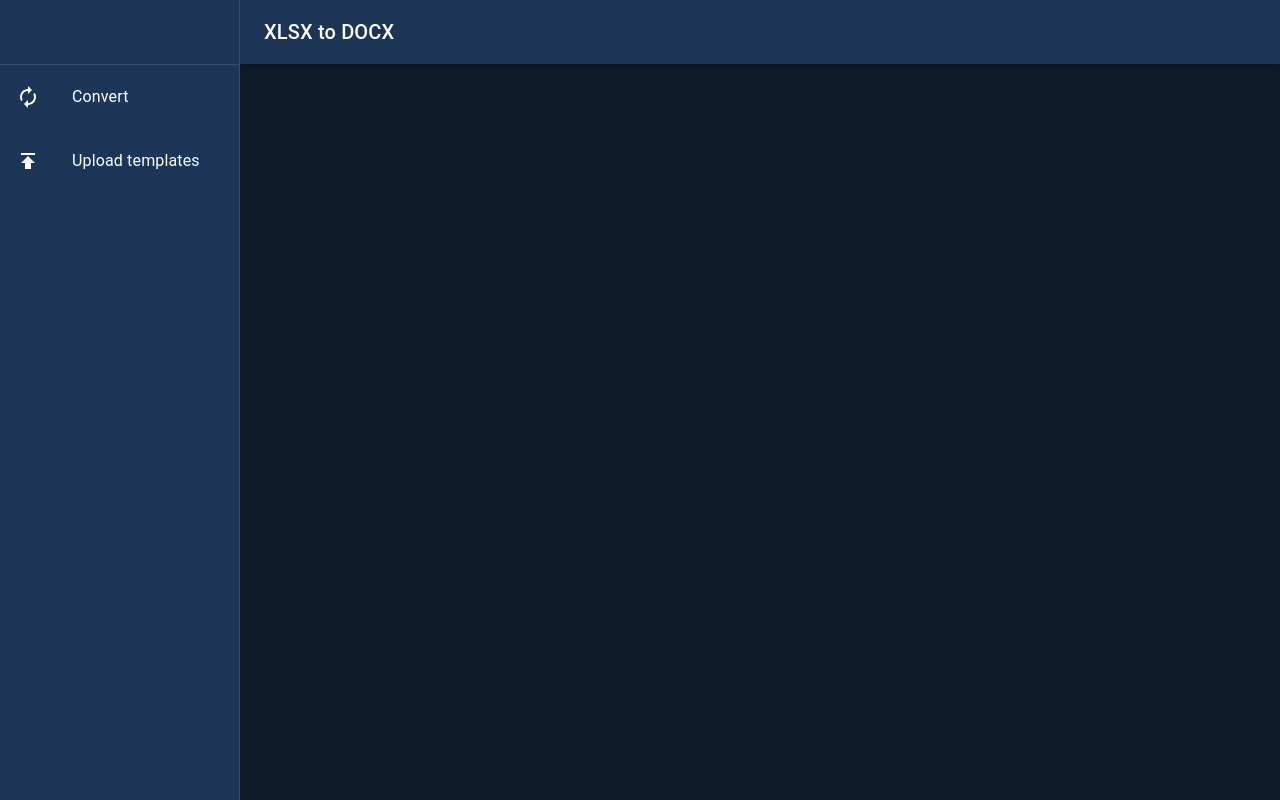
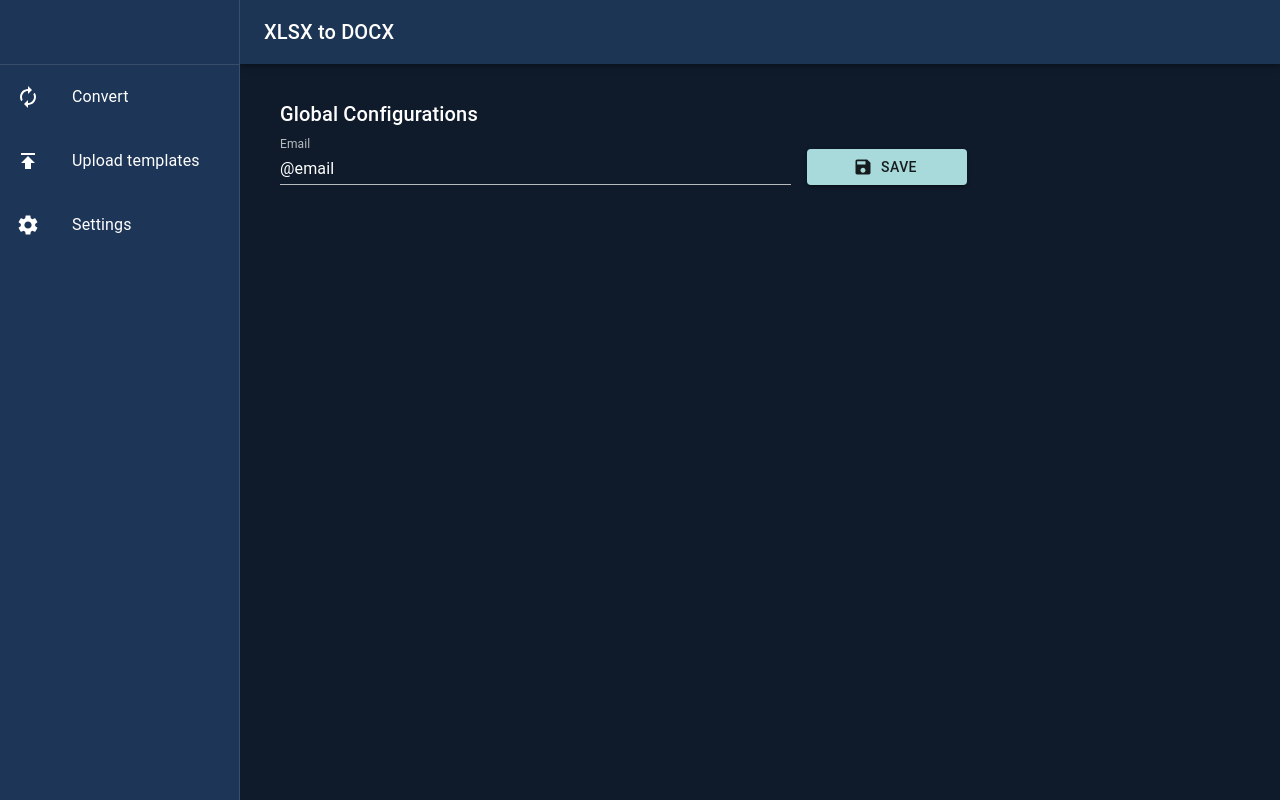
Before and after one commit to MilosMladenovicWork/xlsx-to-docx-inserter, a React (Create React App) app: page /#/settings in a window 1280 px wide. Built offline with nearby package versions, Linux system fonts and the light colour scheme.

Commit message:
feat(validation): ✨ added valitaditon wrapper and fixed style stuff

```diff
--- a/src/App.js
+++ b/src/App.js
@@ -4,6 +4,8 @@ import ResponsiveDrawer from "./ResponsiveDrawer";
 import Convert from "./screens/Convert";
 import { HashRouter, Route } from "react-router-dom";
 import UploadTemplates from "./screens/UploadTemplates";
+import Settings from "./screens/Settings";
+
 
 const useStyles = makeStyles(
   (theme) => ({
@@ -25,6 +27,7 @@ function App() {
         <ResponsiveDrawer>
           <Route path="/" exact component={Convert} />
           <Route path="/upload-templates" component={UploadTemplates} />
+          <Route path="/settings" component={Settings} />
         </ResponsiveDrawer>
       </HashRouter>
     </Box>
--- a/src/ResponsiveDrawer.js
+++ b/src/ResponsiveDrawer.js
@@ -1,21 +1,24 @@
+import {
+  makeStyles,
+  useTheme,
+  Divider,
+  AppBar,
+  Drawer,
+  Hidden,
+  IconButton,
+  List,
+  ListItem,
+  ListItemIcon,
+  ListItemText,
+  Toolbar,
+  Typography,
+  Grid,
+} from "@material-ui/core";
+import { Autorenew, Publish, Settings } from "@material-ui/icons";
+import MenuIcon from "@material-ui/icons/Menu";
 import React from "react";
 import PropTypes from "prop-types";
-import AppBar from "@material-ui/core/AppBar";
 import CssBaseline from "@material-ui/core/CssBaseline";
-import Divider from "@material-ui/core/Divider";
-import Drawer from "@material-ui/core/Drawer";
-import Hidden from "@material-ui/core/Hidden";
-import IconButton from "@material-ui/core/IconButton";
-import List from "@material-ui/core/List";
-import ListItem from "@material-ui/core/ListItem";
-import ListItemIcon from "@material-ui/core/ListItemIcon";
-import ListItemText from "@material-ui/core/ListItemText";
-import MenuIcon from "@material-ui/icons/Menu";
-import Toolbar from "@material-ui/core/Toolbar";
-import Typography from "@material-ui/core/Typography";
-import Grid from "@material-ui/core/Grid";
-import { makeStyles, useTheme } from "@material-ui/core/styles";
-import { Autorenew, Publish } from "@material-ui/icons";
 import { Link } from "react-router-dom";
 
 const drawerWidth = 240;
@@ -69,7 +72,8 @@ const useStyles = makeStyles((theme) => ({
     height: `calc(100vh - ${theme.mixins.toolbar.minHeight + 10}px)`,
     overflowY: "auto",
     [theme.breakpoints.up("sm")]: {
-      width: "calc(100% - 530px)", // substract scrollbar
+      width: "calc(100% - 513px)", // substract scrollbar
+      // width: 'auto',
       padding: theme.spacing(4, 5),
     },
     "&::-webkit-scrollbar": {
@@ -123,6 +127,16 @@ function ResponsiveDrawer(props) {
           </ListItem>
         </Link>
       </List>
+      <List>
+        <Link to="/settings">
+          <ListItem button>
+            <ListItemIcon>
+              <Settings />
+            </ListItemIcon>
+            <ListItemText primary={"Settings"} />
+          </ListItem>
+        </Link>
+      </List>
     </div>
   );
 
@@ -152,6 +166,7 @@ function ResponsiveDrawer(props) {
         {/* The implementation can be swapped with js to avoid SEO duplication of links. */}
         <Hidden smUp implementation="css">
           <Drawer
+            disablePortal
             container={container}
             variant="temporary"
             anchor={theme.direction === "rtl" ? "right" : "left"}
@@ -180,7 +195,9 @@ function ResponsiveDrawer(props) {
           </Drawer>
         </Hidden>
       </nav>
-      <Grid container className={classes.content}>{children}</Grid>
+      <Grid container className={classes.content}>
+        {children}
+      </Grid>
     </div>
   );
 }
--- a/src/screens/Convert.tsx
+++ b/src/screens/Convert.tsx
@@ -65,6 +65,7 @@ export const useEmailHTMLTemplates = (): [
 
 // TODO: check if functions can be moved better
 // TODO: check if some states can be moved in components
+// TODO: TODO: avilable placeholders stays on page when you remove file
 
 const Convert = () => {
   const [uploadedFiles, setUploadedFiles] = useState<[] | string[]>([]);
@@ -263,6 +264,7 @@ const Convert = () => {
           xlsxColumnNames={xlsxColumnNames}
           checkingXLSXColumns={checkingXLSXColumns}
           handleCheckXLSXColumns={handleCheckXLSXColumns}
+          checkXLSXColumnsStatuses={checkXLSXColumnsStatuses}
           isOpen={uploadedFiles.length > 0}
         />
         <ChooseTemplate
@@ -270,11 +272,12 @@ const Convert = () => {
           handleSelectedTemplate={handleSelectedTemplate}
           selectedTemplate={selectedTemplate}
           uploadedTemplates={uploadedTemplates}
+          selectedTemplateStatuses={selectedTemplateStatuses}
           isOpen={!!uploadedTemplates.length && uploadedFiles.length > 0}
         />
         <AvailablePlaceholders
           docxPlaceholders={docxPlaceholders}
-          isOpen={docxPlaceholders && docxPlaceholders.length > 0}
+          isOpen={docxPlaceholders && uploadedFiles.length > 0}
         />
         <SaveWordFiles
           generatingDOCX={generatingDOCX}
--- /dev/null
+++ b/src/screens/Settings.tsx
@@ -0,0 +1,67 @@
+import {
+  Button,
+  Grid,
+  makeStyles,
+  FormControl,
+  Input,
+  InputLabel,
+} from "@material-ui/core";
+import { Save,} from "@material-ui/icons";
+import { useEffect, useState } from "react";
+import Section from "../screens/components/Section";
+import theme from "../theme/AppTheme";
+
+const useStyles = makeStyles(
+  () => ({
+    formControl: {
+      minWidth: '100%',
+      paddingRight: theme.spacing(2),
+    },
+    button: {
+      minWidth: 160,
+    },
+  }),
+  { name: "Convert" }
+);
+
+// TODO: change loading button
+const UploadTemplates = () => {
+  const classes = useStyles();
+
+  const [email, setEmail] = useState("");
+  useEffect(() => {
+    const defaultEmail = '@email';
+    setEmail(defaultEmail);
+  }, []);
+
+  console.log(email)
+
+  return (
+    <Grid container direction="column" sm>
+      <Section isOpen title="Global Configurations" hasDivider={false}>
+        <Grid container alignItems="flex-end" sm>
+          <Grid item sm>
+            <FormControl className={classes.formControl}>
+              <InputLabel>Email</InputLabel>
+              <Input fullWidth onChange={(e) => setEmail(e.target.value)} value={email} />
+            </FormControl>
+          </Grid>
+          <Grid item xs="auto">
+            <Button
+              className={classes.button}
+              fullWidth
+              variant="contained"
+              color="secondary"
+              component="label"
+              startIcon={<Save />}
+            >
+              Save
+            </Button>
+          </Grid>
+        </Grid>
+      </Section>
+    </Grid>
+  );
+};
+
+export default UploadTemplates;
--- a/src/screens/UploadTemplates.tsx
+++ b/src/screens/UploadTemplates.tsx
@@ -11,7 +11,7 @@ import {
   IconButton,
   ListItemSecondaryAction,
 } from "@material-ui/core";
-import { Description, Publish, Save, Delete } from "@material-ui/icons";
+import { Description, Publish, Delete } from "@material-ui/icons";
 import { useEffect, useState } from "react";
 import { AnimatePresence, AnimateSharedLayout, motion } from "framer-motion";
 import { useEmailHTMLTemplates, useEmailTextTemplates } from "./Convert";
@@ -26,6 +26,9 @@ const useStyles = makeStyles(
     },
     listItem: { color: theme.palette.text.primary },
     listTitle: { color: theme.palette.text.primary },
+    button: {
+      marginTop: theme.spacing(4),
+    },
   }),
   { name: "Convert" }
 );
@@ -91,8 +94,7 @@ const UploadTemplates = () => {
   };
 
   return (
-    <Grid container spacing={2}>
-      <Grid item xs={12} sm={6}>
+    <Grid container direction="column">
       <AnimateSharedLayout>
         <AnimatePresence>
           {uploadedFiles.length > 0 && (
@@ -170,9 +172,7 @@ const UploadTemplates = () => {
           )}
         </AnimatePresence>
       </AnimateSharedLayout>
-      </Grid>
-      <Grid container item xs={12} spacing={2} wrap="wrap">
-        <Grid item xs={12} sm={6}>
+      <Grid className={classes.button} item sm={4}>
       <Button
         variant="contained"
         onClick={onUploadHandler}
@@ -182,7 +182,6 @@ const UploadTemplates = () => {
       >
         Upload DOCX File
       </Button>
-        </Grid>
       </Grid>
       <Grid item xs={12} sm={6}>
         <AnimateSharedLayout>
--- a/src/screens/components/Section.tsx
+++ b/src/screens/components/Section.tsx
@@ -1,12 +1,12 @@
 import { Grid, Typography, makeStyles } from "@material-ui/core";
 import { ReactNode } from "react";
 import { motion, AnimatePresence } from "framer-motion";
-
 export interface SectionProps {
   children: ReactNode;
   title?: string;
   isOpen: boolean;
   hasDivider?: boolean;
+  className?: string;
 }
 
 const useStyles = makeStyles(
@@ -19,6 +19,7 @@ const useStyles = makeStyles(
       margin: theme.spacing(5, 0, 0, 0),
     },
     listTitle: { color: theme.palette.text.primary },
+
   }),
   { name: "Section" }
 );
--- /dev/null
+++ b/src/screens/components/ValidationWrapper.tsx
@@ -0,0 +1,42 @@
+import { Box, makeStyles } from "@material-ui/core";
+import { Cancel, CheckCircle, Error } from "@material-ui/icons";
+import { ReactNode } from "react";
+import theme from "../../theme/AppTheme";
+
+export interface ValidationWrapperProps {
+  children: ReactNode;
+  isValid?: "success" | "error" | "warning" | "neutral";
+}
+
+const useStyles = makeStyles(
+  () => ({
+    root: {
+      display: "flex",
+    },
+    iconWrapper: {
+      paddingLeft: theme.spacing(1),
+      fontSize: "32px",
+      display: "flex",
+      alignItems: "flex-end",
+    },
+  }),
+  { name: "Convert" }
+);
+
+const ValidationWrapper = ({ children, isValid }: ValidationWrapperProps) => {
+  const classes = useStyles();
+  return (
+    <div className={classes.root}>
+      {children}
+      <Box color={`${isValid}.main`} className={classes.iconWrapper}>
+        {isValid === "success" && (
+          <CheckCircle  fontSize="inherit" />
+        )}
+        {isValid === "error" && <Cancel fontSize="inherit" />}
+        {isValid === "warning" && <Error fontSize="inherit" />}
+      </Box>
+    </div>
+  );
+};
+
+export default ValidationWrapper;
--- a/src/sections/ChooseTemplate.tsx
+++ b/src/sections/ChooseTemplate.tsx
@@ -7,13 +7,18 @@ import {
 } from "@material-ui/core";
 
 import Section from "../screens/components/Section";
+import ValidationWrapper from "../screens/components/ValidationWrapper";
+import { StatusType } from '../screens/Convert';
 
 export interface ChooseTemplateProps {
-  handleSelectedTemplate: (event: React.ChangeEvent<{
+  selectedTemplateStatuses: StatusType[];
+  handleSelectedTemplate: (
+    event: React.ChangeEvent<{
       name?: string | undefined;
       value: unknown;
-}>) => void;
-  selectedTemplate: unknown;
+    }>
+  ) => void;
+  selectedTemplate: string;
   uploadedTemplates: string[];
   isOpen: boolean;
   title: string;
@@ -30,6 +35,7 @@ const useStyles = makeStyles(
 );
 
 const ChooseTemplate = ({
+  selectedTemplateStatuses,
   handleSelectedTemplate,
   selectedTemplate,
   uploadedTemplates,
@@ -37,14 +43,19 @@ const ChooseTemplate = ({
   isOpen,
 }: ChooseTemplateProps) => {
   const classes = useStyles();
+
+  const choseTemplateValid = () => {
+    if (selectedTemplate) {
+      return "success";
+    } else return "neutral";
+  };
+
   return (
     <Section isOpen={isOpen} title={title}>
+      <ValidationWrapper isValid={choseTemplateValid()}>
         <FormControl className={classes.formControl}>
           <InputLabel>Template</InputLabel>
-      <Select
-        onChange={handleSelectedTemplate}
-        value={selectedTemplate}
-      >
+          <Select onChange={handleSelectedTemplate} value={selectedTemplate}>
             {uploadedTemplates.map((template) => (
               <MenuItem value={template} key={template}>
                 {template}
@@ -52,6 +63,7 @@ const ChooseTemplate = ({
             ))}
           </Select>
         </FormControl>
+      </ValidationWrapper>
     </Section>
   );
 };
```
Also changed, not shown: src/sections/CheckData.tsx (+21 -3 lines). Lines whose indentation alone changed are shown as unchanged.
